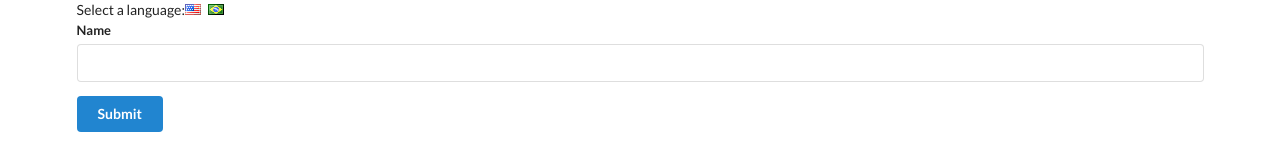
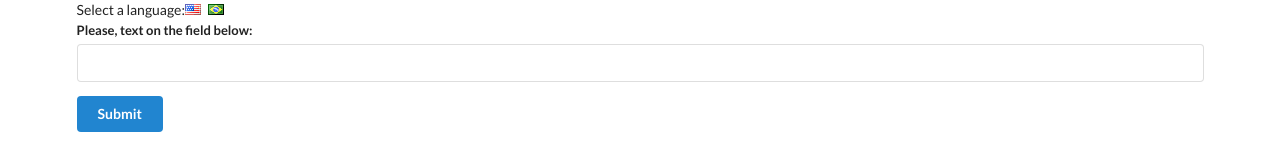
Before and after one commit to natbartu-React-projects/translate-context, a React (Create React App) app: page / in a window 1280 px wide. Shown: the top 160 px of the page. Built offline with nearby package versions, Linux system fonts and the light colour scheme.

Commit message:
set up default value using context

```diff
--- a/src/components/Button.js
+++ b/src/components/Button.js
@@ -1,7 +1,11 @@
 import React from "react";
+import LanguageContext from "../contexts/LanguageContext";
 
 class Button extends React.Component {
+  static contextType = LanguageContext;
+
   render() {
+    console.log(this.context);
     return <button className="ui button primary">Submit</button>;
   }
 }
--- a/src/components/Field.js
+++ b/src/components/Field.js
@@ -4,7 +4,7 @@ class Field extends React.Component {
   render() {
     return (
       <div className="ui field">
-        <label>Name</label>
+        <label>Please, text on the field below: </label>
         <input />
       </div>
     );
--- /dev/null
+++ b/src/contexts/LanguageContext.js
@@ -0,0 +1,3 @@
+import React from "react";
+
+export default React.createContext("english");
```
